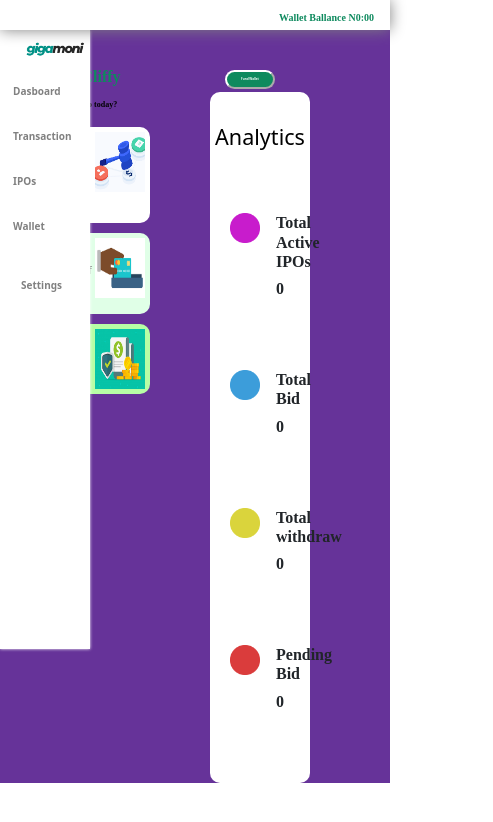
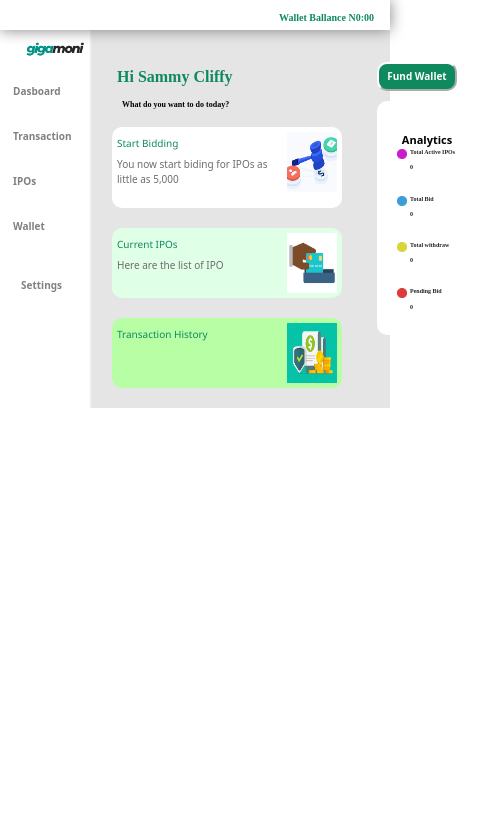
Before and after one commit to Peter-Dumbari/gigamoni, a React (Create React App) app: page /dashboard in a window 390 px wide. Shown: the top 822 px of the page, 493 px wide, since content can reach past the window. Built offline with nearby package versions, Linux system fonts and the light colour scheme.

Commit message:
baddest commit

```diff
--- a/src/components/pages/Dashboard.css
+++ b/src/components/pages/Dashboard.css
@@ -341,6 +341,7 @@ ul {
     box-shadow: 0 0 3px 0 #fff;
     width: 90px;
 
+
 }
 
 
@@ -384,9 +385,10 @@ ul {
 }
 
 .card1, .card2, .card3 {
-    width: 150px;
+    width: 230px;
     padding: 5px;
-    margin-bottom: 10px;
+    margin-bottom: 20px;
+
 
 
 }
@@ -423,18 +425,50 @@ ul {
 
 .fund_wallet__button{
     padding: 5px;
-    width: 50px;
-    margin: 0 0 3px 50px;
-    font-size: 3px;
+    width: 80px;
+    margin: 0 0 10px 35px;
+    font-size: 10px;
 }
 
 .dashboard__container__container{
     width: 100%;
-    background-color: rebeccapurple;
 }
 
 .dashboard__row{
     width: 100px;
-    margin-right: 5rem;
+    margin-right: 1rem;
+    }
+
+.dashboard__row h4{
+    font-size: 11px;
+    font-weight: 800;
 }
+
+.analytics__items h6{
+    font-weight: 700;
+    font-size: 6px;
 }
+
+.Ball{
+    margin-right: 3px;
+    width: 10px;
+    height: 10px;
+    margin-left: 0;
+}
+
+
+.dashboard__medle__items{
+    margin-left: 7rem;
+}
+
+.dashboard__row h4{
+    margin-bottom: 3px;
+    padding-bottom: 0;
+}
+
+.analytics__items{
+    margin-right: 1rem;
+    padding-bottom: 1rem;
+}
+
+}
```
